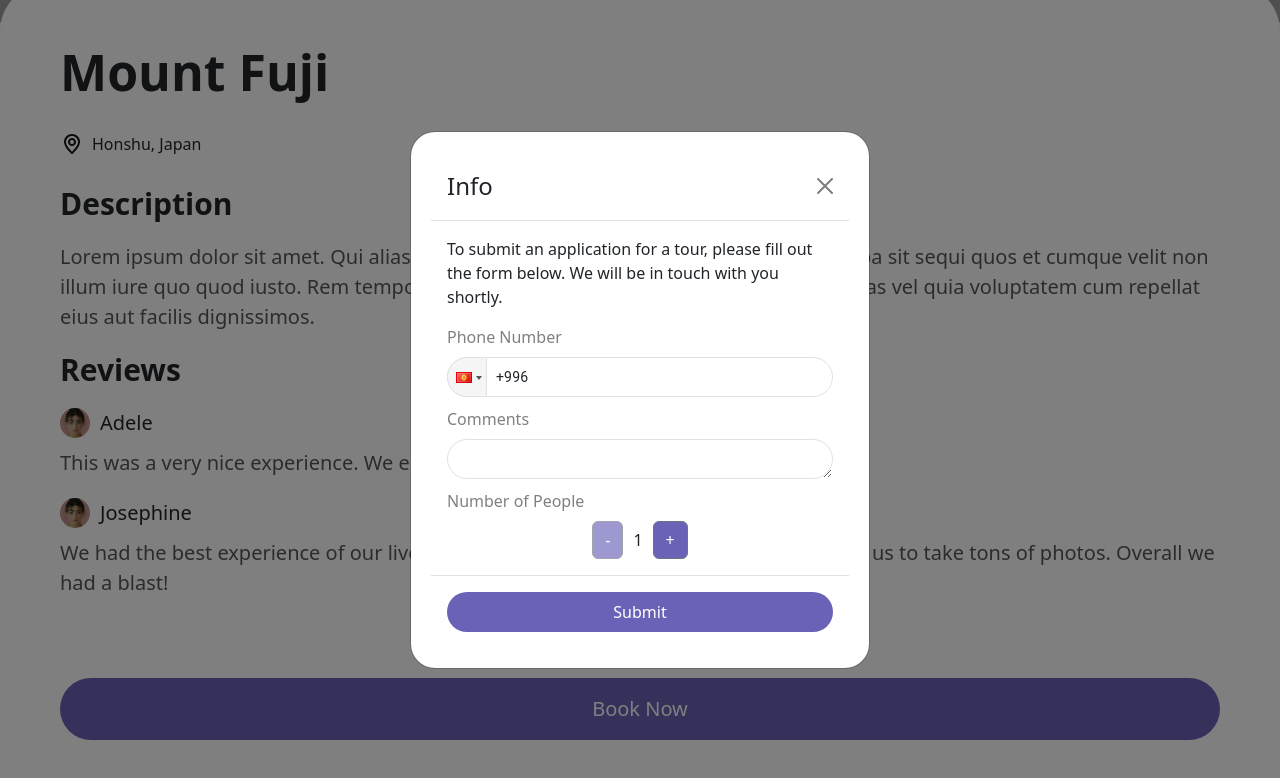
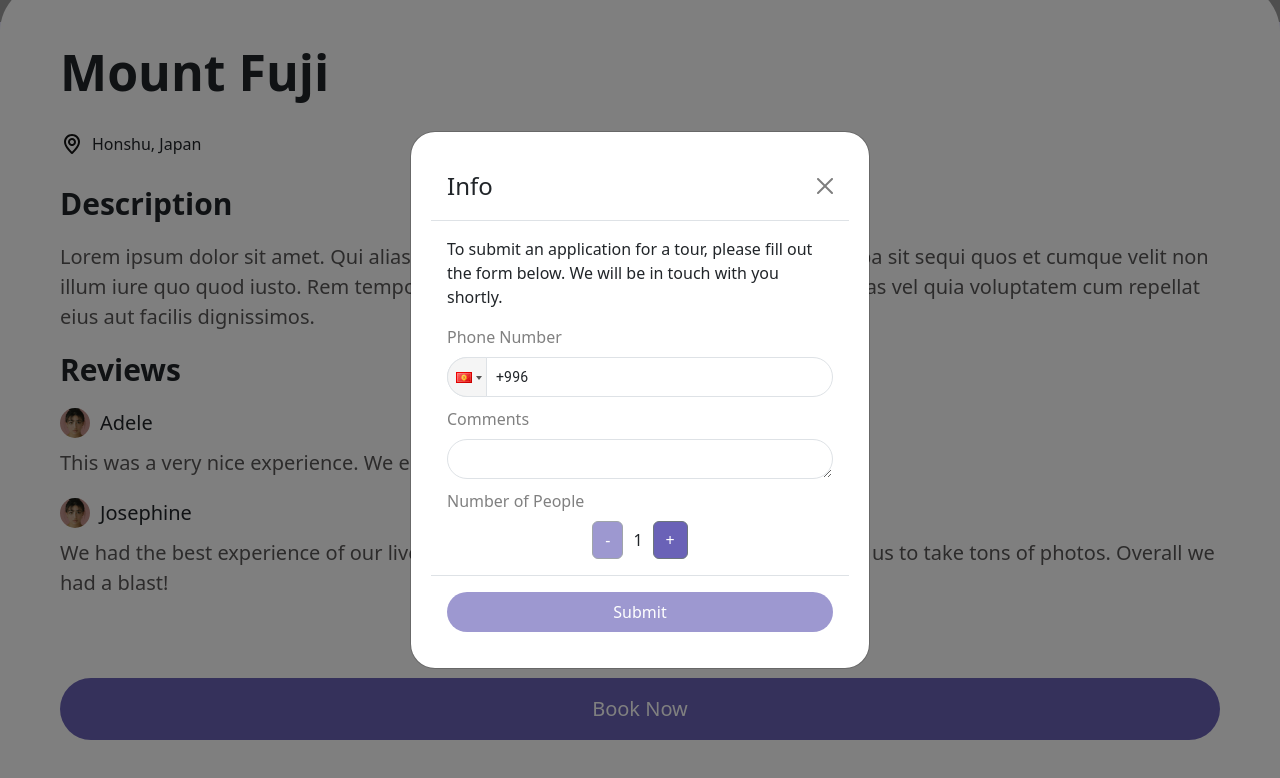
Before and after one commit to KarataevaAigerim/neotour, a React (Create React App) app: page /tour in a window 1280 px wide. Both pictures are taken after a click on the element "Book Now". Shown: the part 638-1416 px from the top of the page. Built offline with nearby package versions, Linux system fonts and the light colour scheme; grey boxes are pictures that could not be loaded.

Commit message:
added validation to submit the form

```diff
--- a/src/components/info/InfoModal.jsx
+++ b/src/components/info/InfoModal.jsx
@@ -1,4 +1,4 @@
-import { useState } from 'react';
+import { useState, useEffect } from 'react';
 import Button from 'react-bootstrap/Button';
 import Modal from 'react-bootstrap/Modal';
 import Form from 'react-bootstrap/Form';
@@ -12,6 +12,7 @@ const InfoModal = () => {
   const [comments, setComments] = useState('');
   const [people, setPeople] = useState(1);
   const [showModal, setShowModal] = useState(false);
+  const [isFormValid, setIsFormValid] = useState(false);
 
   const handleShowModal = () => {
     setShow(false); // Close InfoModal
@@ -31,6 +32,18 @@ const InfoModal = () => {
       return newPeople;
     });
   };
+
+  const validateForm = () => {
+    if (phone && comments && people > 0) {
+      setIsFormValid(true);
+    } else {
+      setIsFormValid(false);
+    }
+  };
+
+  useEffect(() => {
+    validateForm();
+  }, [phone, comments, people]);
 
   return (
     <>
@@ -101,7 +114,12 @@ const InfoModal = () => {
           </Form>
         </Modal.Body>
         <Modal.Footer>
-          <Button variant="primary" onClick={handleShowModal} className={styles.submit_btn}>
+          <Button
+            variant="primary"
+            onClick={handleShowModal}
+            className={styles.submit_btn}
+            disabled={!isFormValid}
+          >
             Submit
           </Button>
         </Modal.Footer>
```
